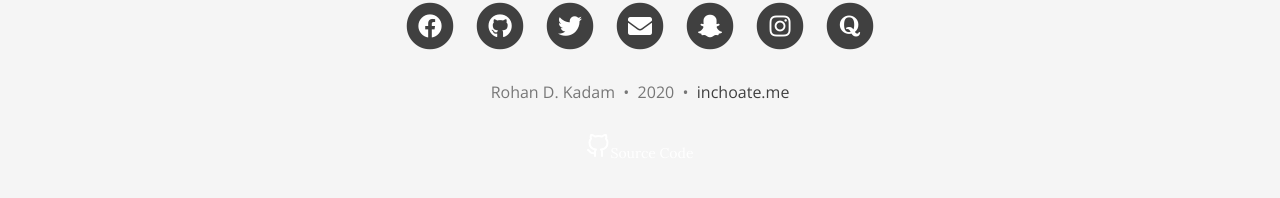
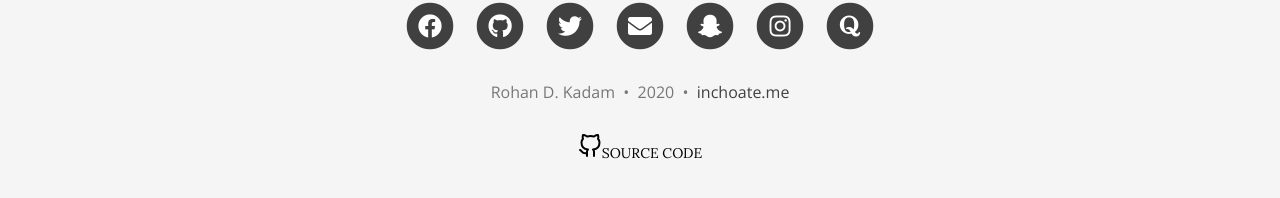
Before and after one commit to iamrdk21/Website1, a Jekyll site: the page built from index.html, in a window 1280 px wide and 900 px high, scrolled down 1508 px. Shown: the part 656-854 px from the top of the window. Built offline with Jekyll 4.4.1, drawn with Linux system fonts in a browser that asks for light colours; nearby versions of some CDN libraries; the list of posts is cut into pages by our own code.

Commit message:
Update footer.html

```diff
--- a/_includes/footer.html
+++ b/_includes/footer.html
@@ -23,7 +23,7 @@
       {% endif%}
       </p>
       <p align="center">
-        <a href="https://github.com/iamrdk21" class="button github" style="color:#FFFFFF;" target="_blank" rel="noopener noreferrer"><svg xmlns="http://www.w3.org/2000/svg" width="24" height="24" viewBox="0 0 24 24" fill="none" stroke="currentColor" stroke-width="2" stroke-linecap="round" stroke-linejoin="round"><path d="M9 19c-5 1.5-5-2.5-7-3m14 6v-3.87a3.37 3.37 0 0 0-.94-2.61c3.14-.35 6.44-1.54 6.44-7A5.44 5.44 0 0 0 20 4.77 5.07 5.07 0 0 0 19.91 1S18.73.65 16 2.48a13.38 13.38 0 0 0-7 0C6.27.65 5.09 1 5.09 1A5.07 5.07 0 0 0 5 4.77a5.44 5.44 0 0 0-1.5 3.78c0 5.42 3.3 6.61 6.44 7A3.37 3.37 0 0 0 9 18.13V22"></path></svg><span>Source Code</span></a>
+        <a href="https://github.com/iamrdk21" class="button github" style="color:#000000;" target="_blank" rel="noopener noreferrer"><svg xmlns="http://www.w3.org/2000/svg" width="24" height="24" viewBox="0 0 24 24" fill="none" stroke="currentColor" stroke-width="2" stroke-linecap="round" stroke-linejoin="round"><path d="M9 19c-5 1.5-5-2.5-7-3m14 6v-3.87a3.37 3.37 0 0 0-.94-2.61c3.14-.35 6.44-1.54 6.44-7A5.44 5.44 0 0 0 20 4.77 5.07 5.07 0 0 0 19.91 1S18.73.65 16 2.48a13.38 13.38 0 0 0-7 0C6.27.65 5.09 1 5.09 1A5.07 5.07 0 0 0 5 4.77a5.44 5.44 0 0 0-1.5 3.78c0 5.42 3.3 6.61 6.44 7A3.37 3.37 0 0 0 9 18.13V22"></path></svg><span>SOURCE CODE</span></a>
       </p>
       </div>
     </div>
```
